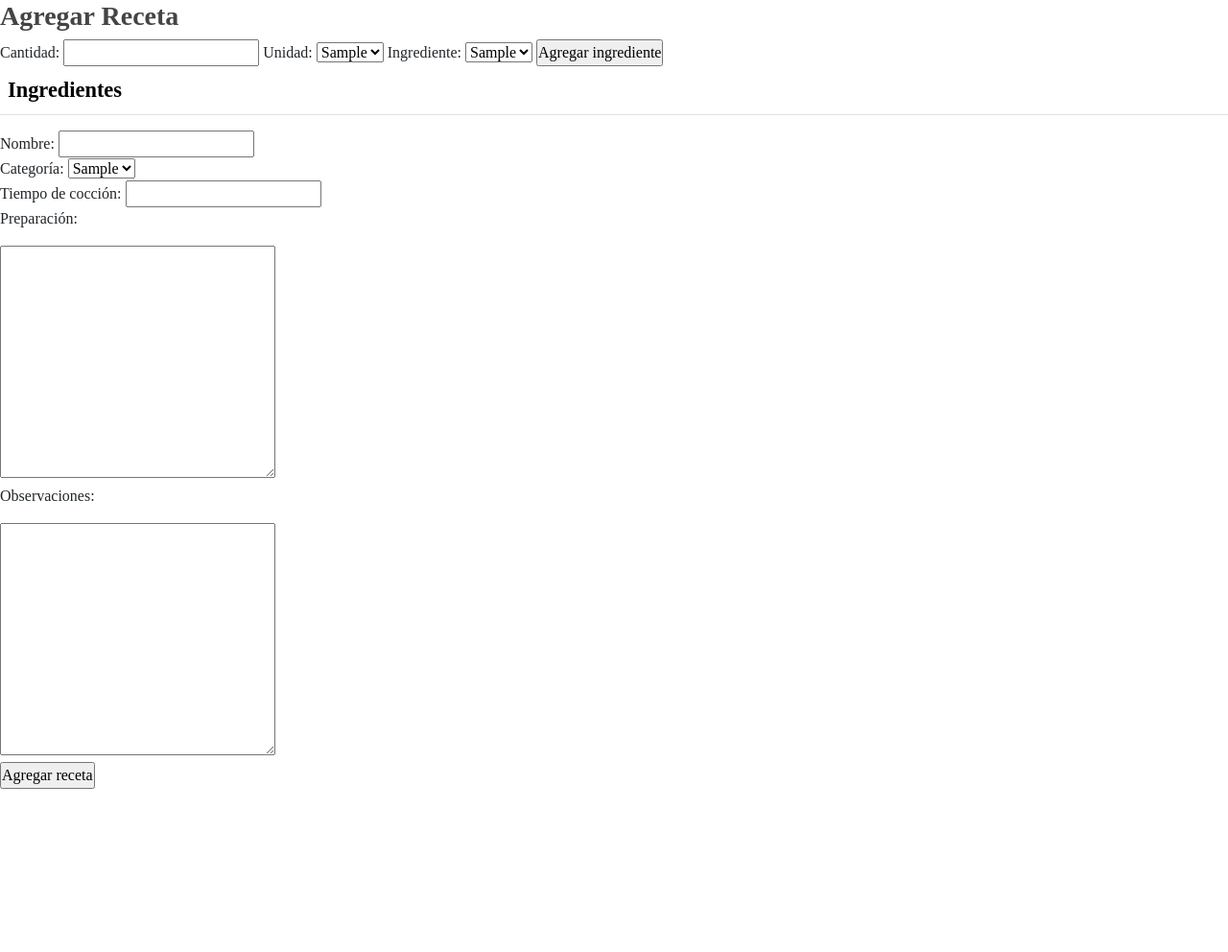
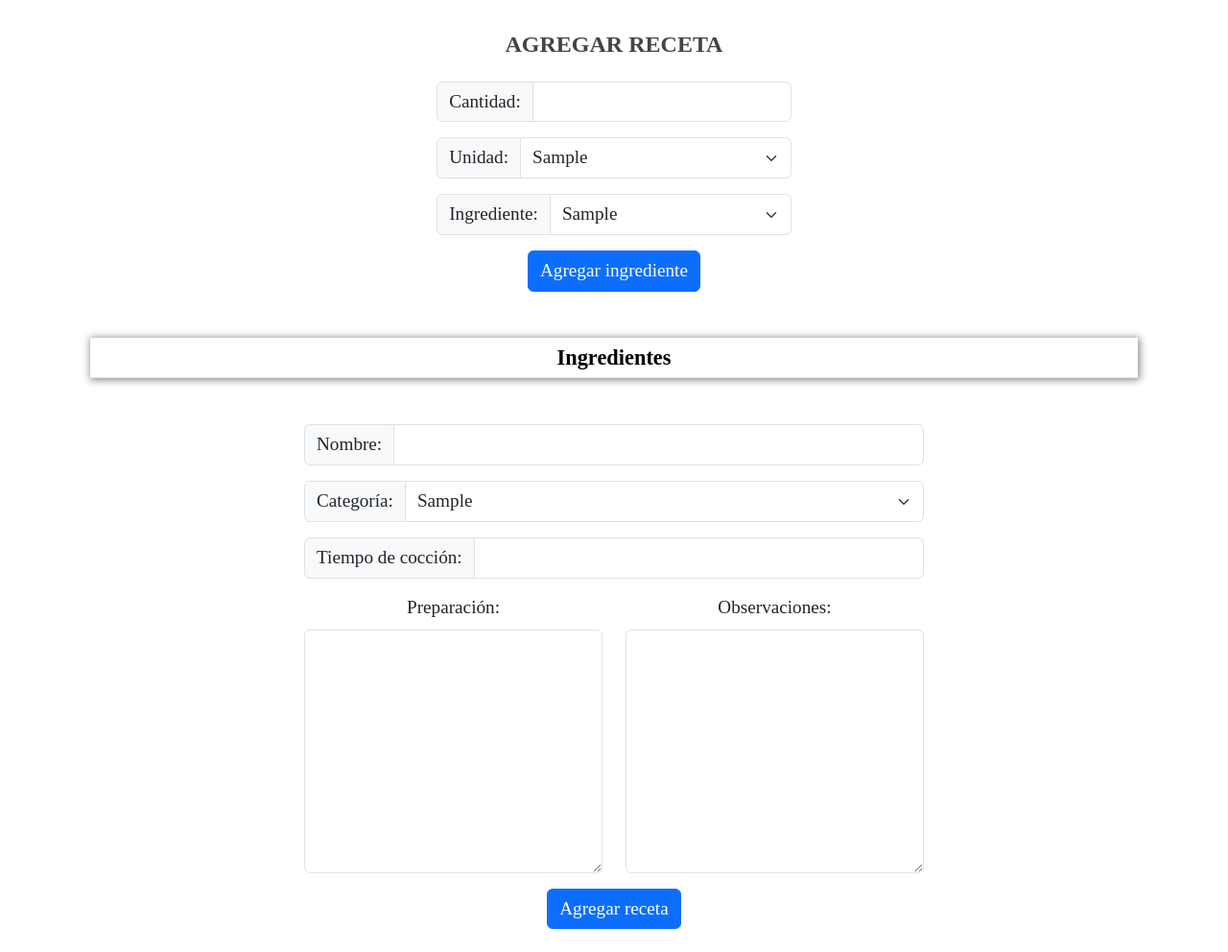
Before and after one commit to Magdiel1990/Cookt, a PHP site: page /views/add_recipe.php in a window 1280 px wide. Shown: the part 61-1053 px from the top of the page at 96% size. Before the commit the page ends 883 px from the top, so only its background shows below. Run offline with PHP 8.4, Linux system fonts and the light colour scheme; tables that the repository leaves empty or names only in its code hold one stand-in row (values such as "Sample post"); lists and menus that the app fills with data are empty; some libraries are stand-ins or nearby versions.

Commit message:
recipe adding almost done

```diff
--- a/styles/styles.css
+++ b/styles/styles.css
@@ -5,6 +5,7 @@
     padding: 0;
 }
 h3 {
+    font-size: 1.5rem;
     color: #444;
     font-weight: bold;
 }
@@ -14,10 +15,15 @@ h3 {
 .btn-outline-danger {
     margin-left: 0.2rem;
 }
+table {
+    background-color:rgb(255, 246, 234);
+    box-shadow: 1px 1px 8px 1px #888;
+
+}
 table th {
     font-weight: bold;
     font-size: 1.4rem;
-    color: rgb(255, 255, 255);
+    color:#444;
 }
 table td a {
     text-decoration:none;
@@ -28,7 +34,12 @@ table td {
     color: rgb(22, 182, 4);
 
 }
-
+select:hover {
+    box-shadow: 1px 1px 5px rgb(240, 144, 41);
+}
+option {
+    color: rgb(240, 144, 41);
+}
 #randomform label, #randomform select, #randomform input {
-    font-size: 1.5rem;
+    font-size: 1.2rem;
 }
--- a/views/add_recipe.php
+++ b/views/add_recipe.php
@@ -11,8 +11,11 @@ require_once ("../models/models.php");
 //Navigation panel of the page
 require_once ("../modules/nav.php");
 ?>
-<main>
-    <div>
+
+<link rel="stylesheet" href="../styles/styles.css">
+
+<main class="container p-4">
+    <div class="row mt-2 text-center justify-content-center">
     <?php
 //Messages that are shown in the add_units page
         if(isset($_SESSION['message'])){
@@ -22,15 +25,16 @@ require_once ("../modules/nav.php");
         unset($_SESSION['message_alert'], $_SESSION['message']);
         }
     ?>
-        <h3>Agregar Receta</h3>
+        <h3>AGREGAR RECETA</h3>
 <!--Form for filtering the database info-->
-        <form method="POST" action="../actions/create.php">
-            <div>
-                <label for="quantity">Cantidad: </label>
-                <input type="number" name="quantity" id="quantity">
-
-                <label for="unit">Unidad: </label>
-                <select name="unit" id="unit">
+        <form class="mt-3 col-auto" id="randomform" method="POST" action="../actions/create.php">
+            <div class="input-group mb-3">
+                <label class="input-group-text" for="quantity">Cantidad: </label>
+                <input class="form-control" type="number" name="quantity" id="quantity">
+            </div>
+            <div class="input-group mb-3">
+                <label class="input-group-text" for="unit">Unidad: </label>
+                <select class="form-select" name="unit" id="unit">
                     <?php
                     $sql = "SELECT unit FROM units";
 
@@ -41,9 +45,10 @@ require_once ("../modules/nav.php");
                     }
                     ?>
                 </select>
-
-                <label for="ingredient">Ingrediente: </label>
-                <select name="ingredient" id="ingredient">
+            </div>
+            <div class="input-group mb-3">
+                <label class="input-group-text" for="ingredient">Ingrediente: </label>
+                <select class="form-select" name="ingredient" id="ingredient">
                     <?php
                     $sql = "SELECT ingredient FROM ingredients";
 
@@ -54,12 +59,13 @@ require_once ("../modules/nav.php");
                     }
                     ?>
                 </select>
-                <input type="submit" value="Agregar ingrediente">
             </div>
+                <input class="btn btn-primary" type="submit" value="Agregar ingrediente">
+
         </form>
         <!-- Table with ingredients that will conform the recipe-->
-        <div>
-            <table class="table">
+        <div class="table table-sm mt-5 col-auto">
+            <table class="table table-sm">
                 <thead>
                     <tr>
                         <th>Ingredientes</th>
@@ -102,14 +108,16 @@ require_once ("../modules/nav.php");
                 </tbody>
             </table>
         </div>
-        <form method="POST" action="../actions/create.php">
-            <div>
-                <label for="recipename">Nombre: </label>
-                <input type="text" id="recipename" name="recipename">
+        <form class="mt-3 col-auto" id="randomform" method="POST" action="../actions/create.php">
+
+            <div class="input-group mb-3">
+                <label class="input-group-text" for="recipename">Nombre: </label>
+                <input  class="form-control" type="text" id="recipename" name="recipename">
             </div>
-            <div>
-                <label for="category">Categoría: </label>
-                <select name="category" id="category">
+
+            <div class="input-group mb-3">
+                <label class="input-group-text" for="category">Categoría: </label>
+                <select class="form-select" name="category" id="category">
                     <?php
                     $sql = "SELECT category FROM categories";
 
@@ -121,20 +129,22 @@ require_once ("../modules/nav.php");
                     ?>
                 </select>
             </div>
-             <div>
-                <label for="cookingtime">Tiempo de cocción: </label>
-                <input type="number" id="cookingtime" name="cookingtime">
+            <div class="input-group mb-3">
+                <label class="input-group-text" for="cookingtime">Tiempo de cocción: </label>
+                <input class="form-control" type="number" id="cookingtime" name="cookingtime">
+            </div>
+            <div class="row">
+                <div class="col-sm-6 col-md-6 col-lg-6 mb-3">
+                    <label for="preparation" class="form-label">Preparación: </label>
+                    <textarea class="form-control" name="preparation" id="preparation" cols="30" rows="10"></textarea>
+                </div>
+                <div class="col-sm-6 col-md-6 col-lg-6 mb-3">
+                    <label for="observation" class="form-label">Observaciones: </label>
+                    <textarea class="form-control" name="observation" id="observation" cols="30" rows="10"></textarea>
+                </div>
             </div>
             <div>
-                <p>Preparación: </p>
-                <textarea name="preparation" id="preparation" cols="30" rows="10"></textarea>
-            </div>
-            <div>
-                <p>Observaciones: </p>
-                <textarea name="observation" id="observation" cols="30" rows="10"></textarea>
-            </div>
-            <div>
-                <input type="submit" value="Agregar receta" name="addrecipe">
+                <input class="btn btn-primary" type="submit" value="Agregar receta" name="addrecipe">
             </div>
         </form>
     </div>
--- a/views/random_recipe.php
+++ b/views/random_recipe.php
@@ -46,7 +46,7 @@ require_once ("../modules/nav.php");
 
     $recipename = $row["recipename"];
 
-?>
+    ?>
     <div class="jumbotron">
         <h1 class="display-4"> <?php echo $row["recipename"]; ?> </h1>
         <h7> <?php echo "(" . $row["cookingtime"] . " minutos)"; ?> </h7>
@@ -81,8 +81,8 @@ require_once ("../modules/nav.php");
     </div>
 </main>
 <?php
+$conn -> close();
 }
-$conn -> close();
 //Footer of the page.
 require_once ("../modules/footer.php");
 ?>
```
Also changed, not shown: views/add_ingredients.php (+12 -9 lines), views/add_units.php (+11 -9 lines), views/custom_recipe.php (+10 -8 lines).
